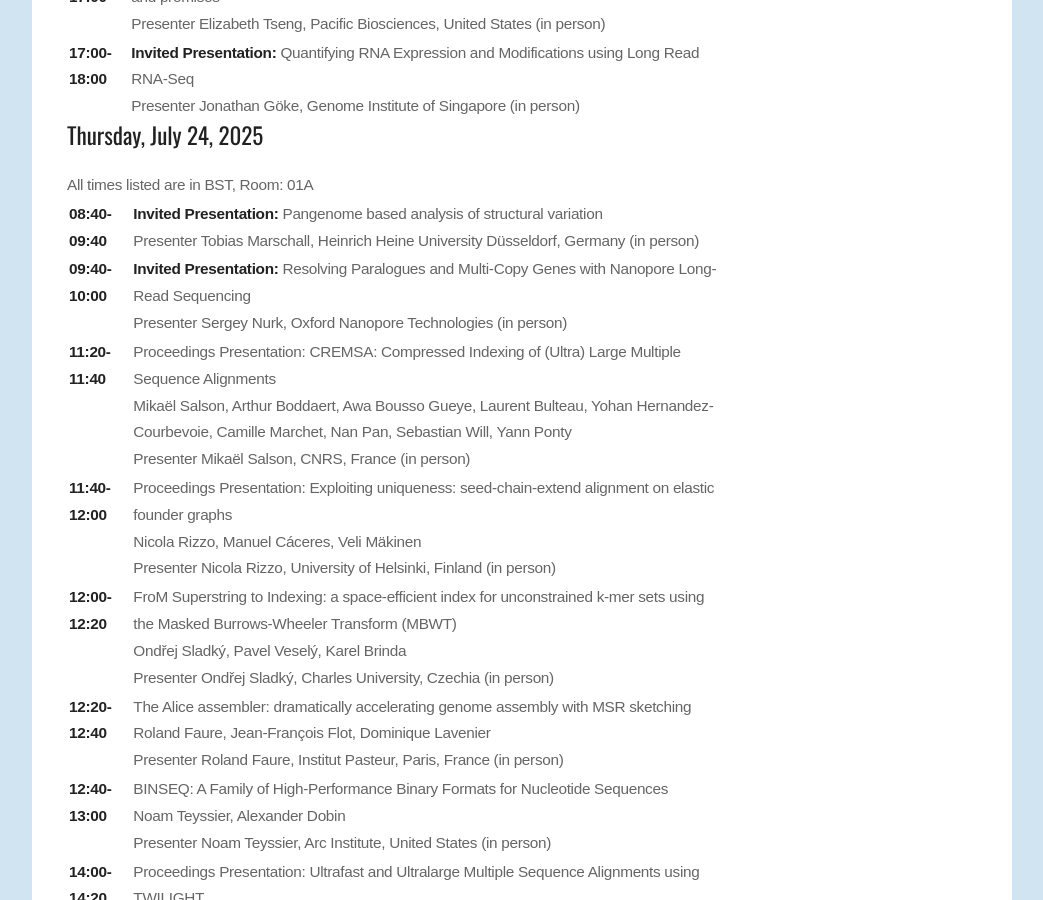
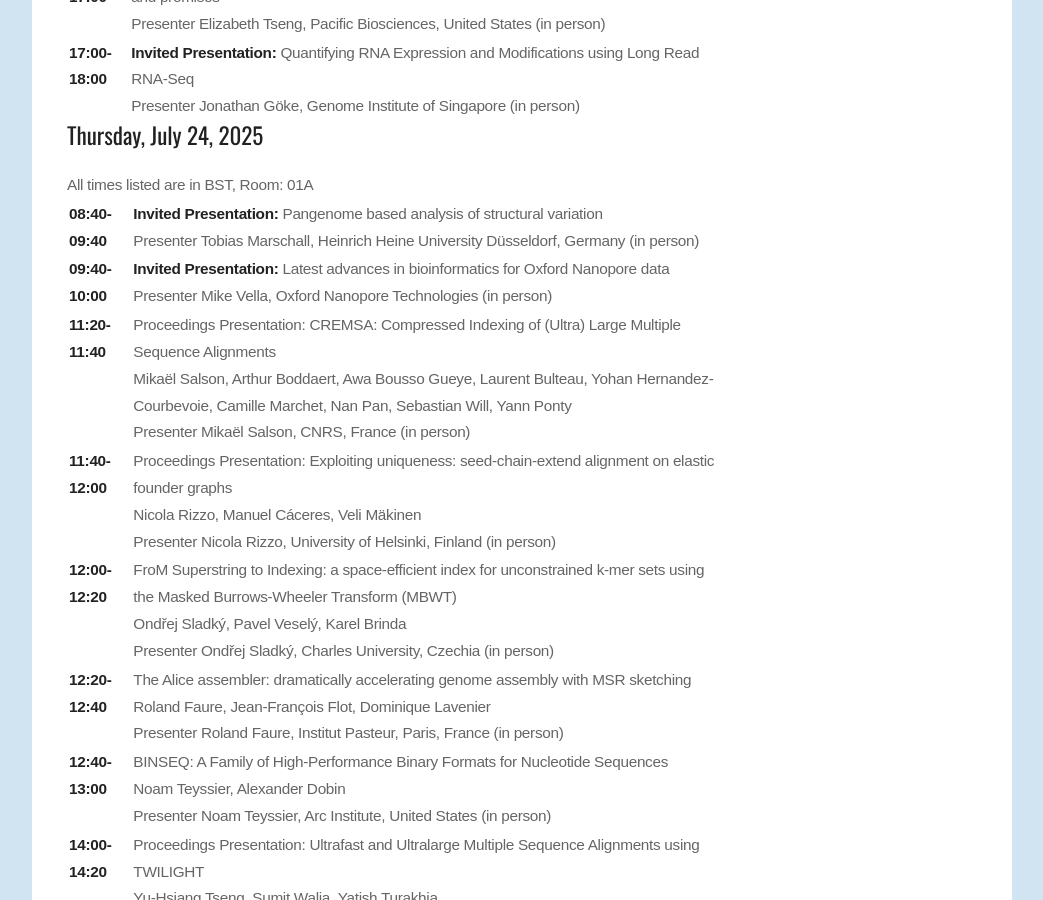
Before and after one commit to HiTSeq/hitseq.github.io, a Jekyll site: the page built from schedule.md, in a window 1280 px wide and 900 px high, scrolled down 2449 px. Shown: the whole window, without its empty margins (118-1161 px from the left). Built offline with Jekyll 4.4.1, drawn with Linux system fonts in a browser that asks for light colours.

Commit message:
speaker change

```diff
--- a/schedule.md
+++ b/schedule.md
@@ -111,7 +111,7 @@ title: Schedule
 </tr>
 <tr>
  <td style="vertical-align: top;"><strong>09:40-10:00</strong></td>
- <td style="vertical-align: top;"><strong>Invited Presentation:</strong> Resolving Paralogues and Multi-Copy Genes with Nanopore Long-Read Sequencing<br/>Presenter Sergey Nurk, Oxford Nanopore Technologies (in person)</td>
+ <td style="vertical-align: top;"><strong>Invited Presentation:</strong>  Latest advances in bioinformatics for Oxford Nanopore data<br/>Presenter Mike Vella, Oxford Nanopore Technologies (in person)</td>
 </tr>
 <tr>
  <td style="vertical-align: top;"><strong>11:20-11:40</strong></td>
```
